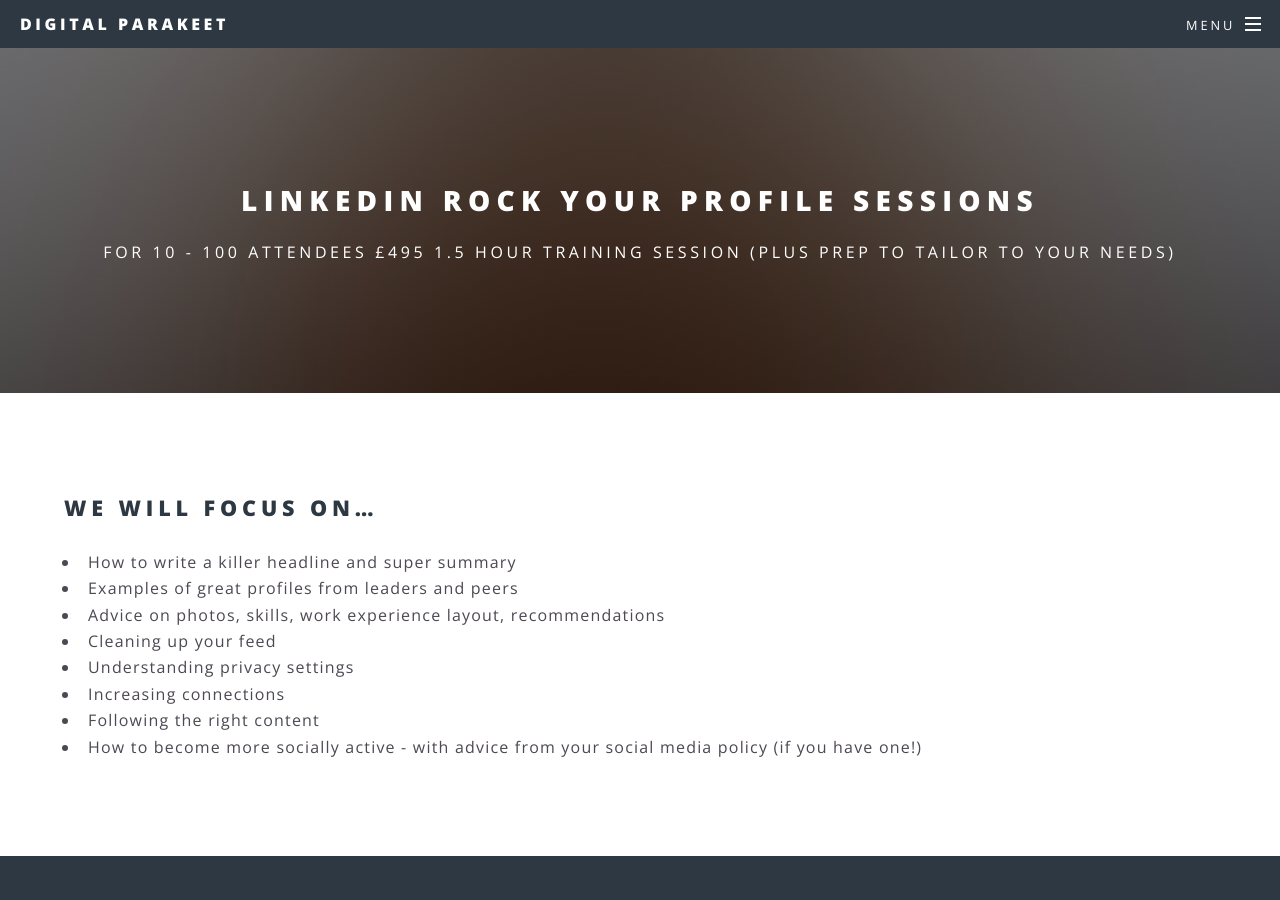
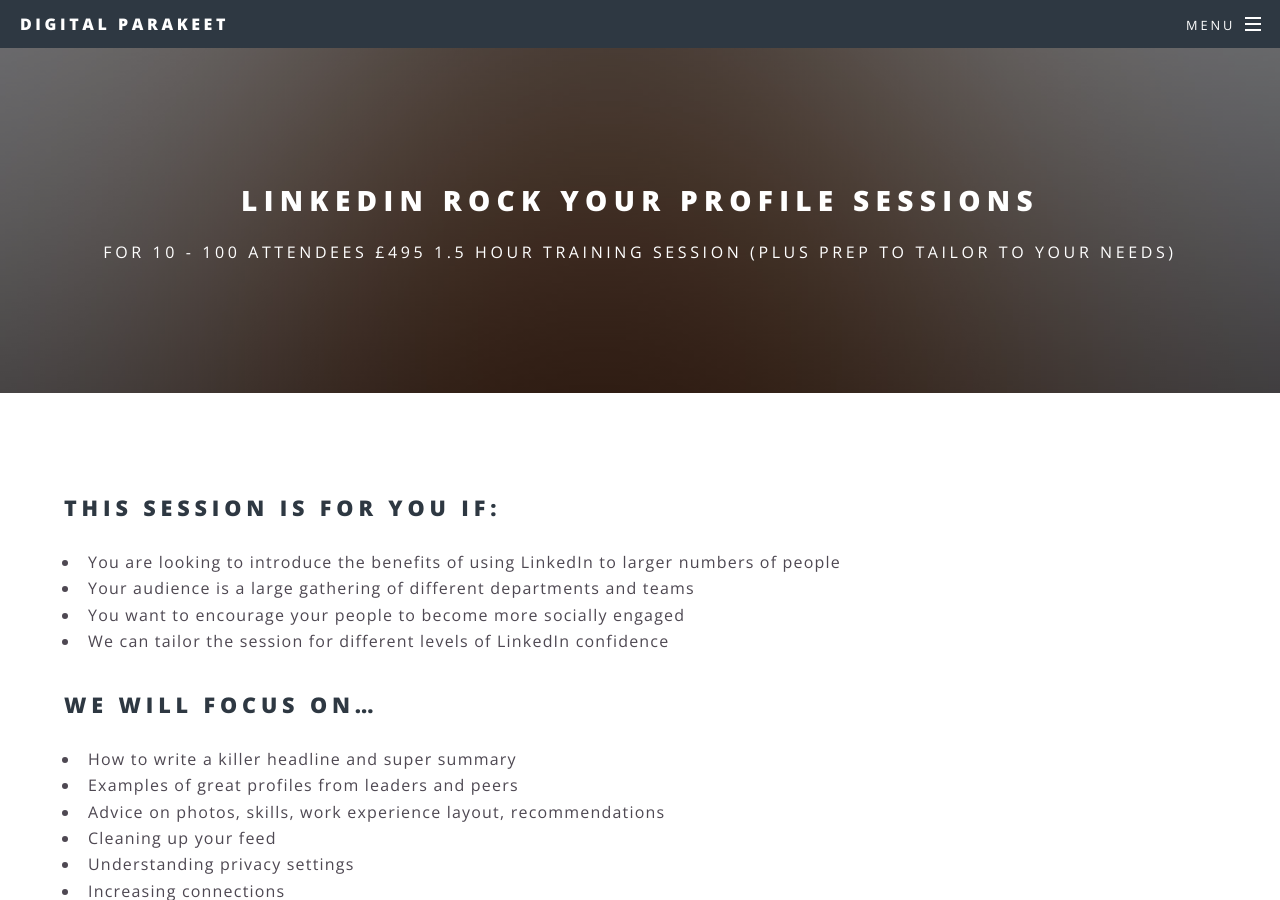
Before and after one commit to digitalparakeet/site, a Jekyll site: the page built from _linkedin_business_services/rock-your-profile.md, in a window 1280 px wide and 900 px high. Built offline with Jekyll 4.4.1, drawn with Linux system fonts in a browser that asks for light colours.

Commit message:
adds intro to page content

```diff
--- a/_linkedin_business_services/rock-your-profile.md
+++ b/_linkedin_business_services/rock-your-profile.md
@@ -12,6 +12,12 @@
 order: 2
 ---
 
+## This session is for you if:
+- You are looking to introduce the benefits of using LinkedIn to larger numbers of people
+- Your audience is a large gathering of different departments and teams
+- You want to encourage your people to become more socially engaged
+- We can tailor the session for different levels of LinkedIn confidence
+
 ## We will focus on...
 
 - How to write a killer headline and super summary
```
Also changed, not shown: _linkedin_business_services/educating-teams.md (+6 -0 lines), _linkedin_business_services/profile-audit.md (+5 -0 lines).
